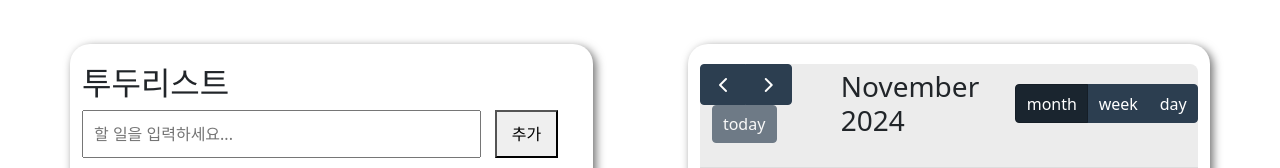
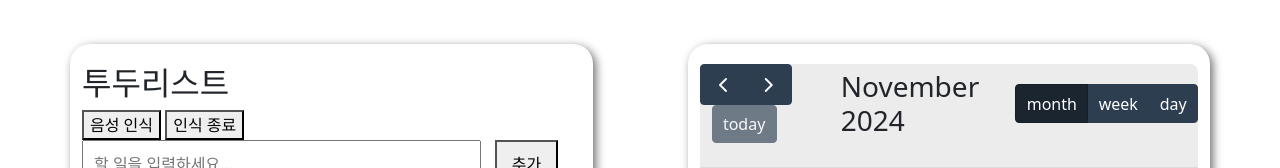
Before and after one commit to mmt-1234/simulation_sibal, a Flask app: page / in a window 1280 px wide. Shown: the part 73-241 px from the top of the page. Run offline with Flask 3, Linux system fonts and the light colour scheme.

Commit message:
딸깍딸깍 음성인식

```diff
--- a/static/index.js
+++ b/static/index.js
@@ -1,4 +1,49 @@
 // 투두리스트 추가 기능
+
+const searchConsole = document.getElementById("todo-input");
+
+// ----- 현재 브라우저에서 API 사용이 유효한가를 검증
+function availabilityFunc() {
+    //현재 SpeechRecognition을 지원하는 크롬 버전과 webkit 형태로 제공되는 버전이 있으므로 둘 중 해당하는 생성자를 호출한다.
+    recognition = new webkitSpeechRecognition() || new SpeechRecognition();
+    recognition.lang = "ko"; // 음성인식에 사용되고 반환될 언어를 설정한다.
+    recognition.maxAlternatives = 5; //음성 인식결과를 5개 까지 보여준다.
+
+    if (!recognition) {
+        alert("현재 브라우저는 사용이 불가능합니다.");
+    }
+}
+
+// --- 음성녹음을 실행하는 함수
+function startRecord() {
+    console.log("시작");
+
+    // ⏺️클릭 시 음성인식을 시작한다.
+    recognition.addEventListener("speechstart", () => {
+        console.log("인식");
+    });
+
+    //음성인식이 끝까지 이루어지면 중단된다.
+    recognition.addEventListener("speechend", () => {
+        console.log("인식2");
+    });
+
+    //음성인식 결과를 반환
+    // SpeechRecognitionResult 에 담겨서 반환된다.
+    recognition.addEventListener("result", (e) => {
+        searchConsole.value = e.results[0][0].transcript;
+    });
+
+    recognition.start();
+}
+//  🛑 클릭 시 종료(안 눌러도 음성인식은 알아서 종료됨)
+function endRecord() {
+    console.log("종료");
+    recognition.stop(); // 음성인식을 중단하고 중단까지의 결과를 반환
+}
+
+window.addEventListener("load", availabilityFunc);
+
 document.getElementById('add-todo-btn').addEventListener('click', function() {
     const todoInput = document.getElementById('todo-input');
     const todoText = todoInput.value.trim();
--- a/templates/index.html
+++ b/templates/index.html
@@ -6,6 +6,7 @@
     <meta name="viewport" content="width=device-width, initial-scale=1.0">
     <title>투두리스트와 캘린더 웹사이트</title>
     <link rel="stylesheet" href=" {{ url_for('static', filename='style.css') }}">
+
     <link href="https://cdn.jsdelivr.net/npm/bootstrap@5.3.3/dist/css/bootstrap.min.css" rel="stylesheet"
         integrity="sha384-QWTKZyjpPEjISv5WaRU9OFeRpok6YctnYmDr5pNlyT2bRjXh0JMhjY6hW+ALEwIH" crossorigin="anonymous">
     <script src="https://cdn.jsdelivr.net/npm/@popperjs/core@2.11.8/dist/umd/popper.min.js"
@@ -72,6 +73,8 @@
                 <!-- 투두리스트 섹션 -->
                 <div class="todo-list col">
                     <h2>투두리스트</h2>
+                    <button type = "button" onclick="startRecord()">음성 인식</button>
+                    <button type = "button" onclick="endRecord()">인식 종료</button>
                     <input type="text" id="todo-input" placeholder="할 일을 입력하세요..." />
                     <button id="add-todo-btn">추가</button>
                     <ul id="todo-items">
```
